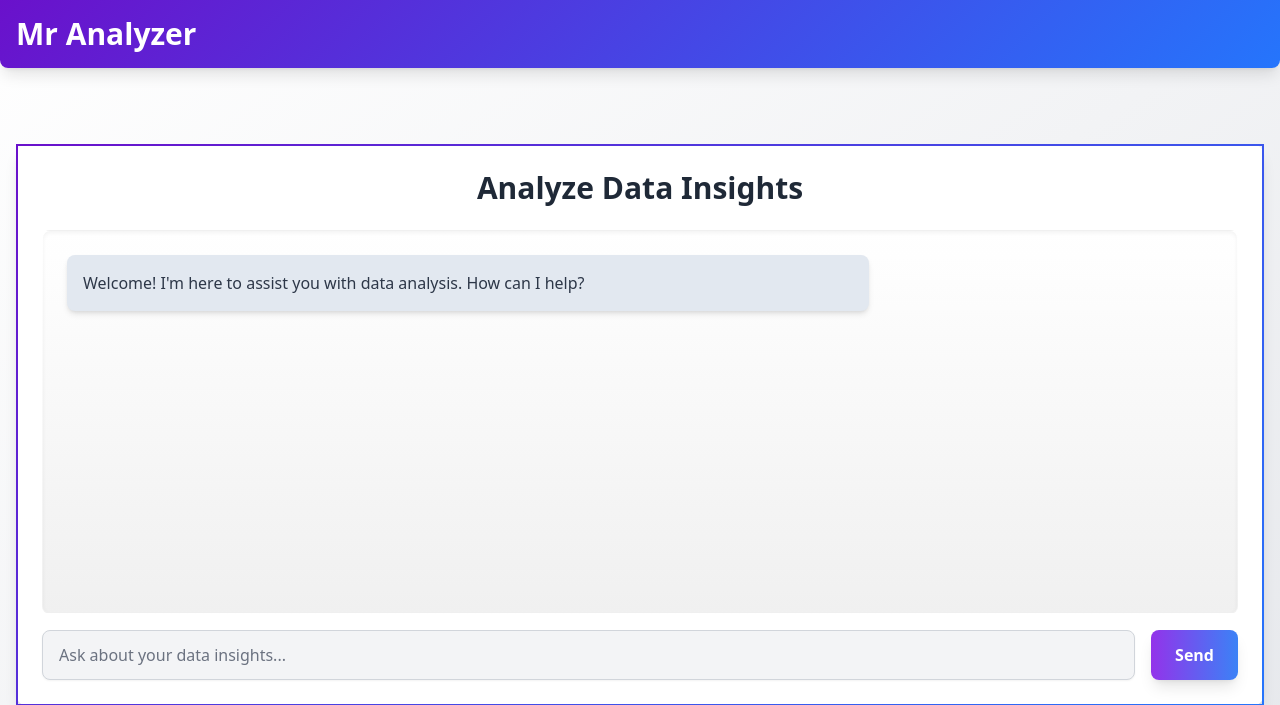
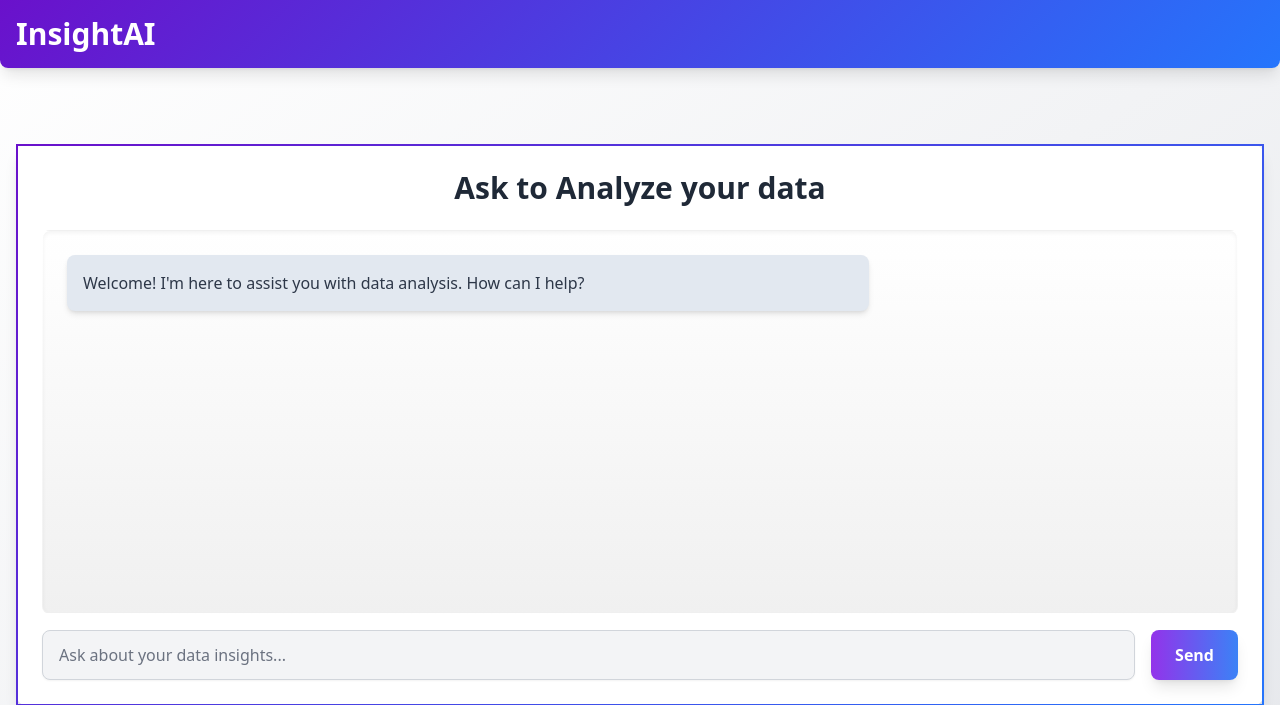
Before and after one commit to Kenneth3120/InsightAI, a Flask app: page / in a window 1280 px wide. Shown: the top 705 px of the page. Run offline with Flask 3, Linux system fonts and the light colour scheme; some libraries are stand-ins or nearby versions.

Commit message:
Update index.html

```diff
--- a/templates/index.html
+++ b/templates/index.html
@@ -4,8 +4,7 @@
 <head>
     <meta charset="UTF-8">
     <meta name="viewport" content="width=device-width, initial-scale=1.0">
-    <title>Mr Analyzer</title>
-    <link rel="icon" href="https://www.safesecureaudit.com/static/assets/images/profile.avif">
+    <title>InsightAI</title>
     <script src="https://cdn.tailwindcss.com"></script>
     <style>
         .gradient-bg {
@@ -104,7 +103,7 @@
     <!-- Navbar -->
     <header class="fixed top-0 left-0 right-0 gradient-bg py-4 shadow-lg z-10 rounded-b-lg">
         <nav class="container mx-auto px-4 flex justify-between items-center">
-            <h1 class="text-3xl font-bold text-white">Mr Analyzer</h1>
+            <h1 class="text-3xl font-bold text-white">InsightAI</h1>
         </nav>
     </header>
 
@@ -113,7 +112,7 @@
         <!-- Redesigned Chatbot Section -->
         <section class="bg-white rounded-xl shadow-lg p-6 gradient-border" style="border-width: 2px;">
             <h2 class="text-3xl font-semibold text-gray-800 mb-6 text-center">
-                Analyze Data Insights
+                Ask to Analyze your data
             </h2>
 
             <!-- Chat Box -->
```
